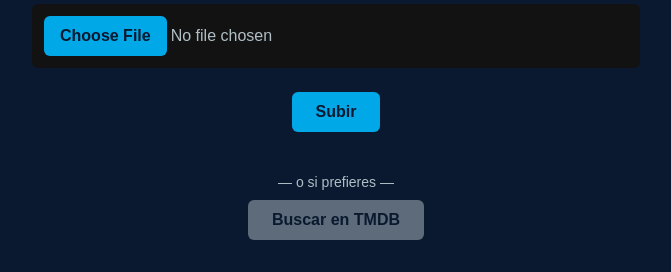
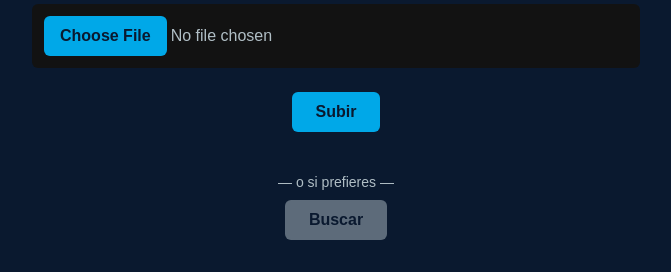
Before and after one commit to poltrop/castmanu, a Flask app: template templates/rellenar.html in a window 1280 px wide. Shown: the part 1155-1427 px from the top of the page, without its empty margins (304-975 px from the left). Run offline with Flask 3, Linux system fonts and the light colour scheme; the template is opened without the code that fills it, so the values that code supplies are empty; some libraries are stand-ins or nearby versions.

Commit message:
Cambio minimo texto boton buscar

```diff
--- a/templates/rellenar.html
+++ b/templates/rellenar.html
@@ -110,7 +110,7 @@
         <button id="subir" class="bg-neon-cyan text-midnight-blue px-6 py-2 rounded-md font-bold hover:scale-105 transition disabled:cursor-not-allowed disabled:bg-gray-400 disabled:text-gray-600 disabled:hover:scale-100">Subir</button>
         <div id="errorMsg" class="text-red-400"></div>
         <div class="text-sm text-gray-blue mb-2 mt-10">— o si prefieres —</div>
-        <a href="buscar.html" class="bg-gray-blue/50 text-midnight-blue px-6 py-2 rounded-md font-bold hover:scale-105 transition">Buscar en TMDB</a>
+        <a href="buscar.html" class="bg-gray-blue/50 text-midnight-blue px-6 py-2 rounded-md font-bold hover:scale-105 transition">Buscar</a>
       </main>
 </body>
 </html>
```
